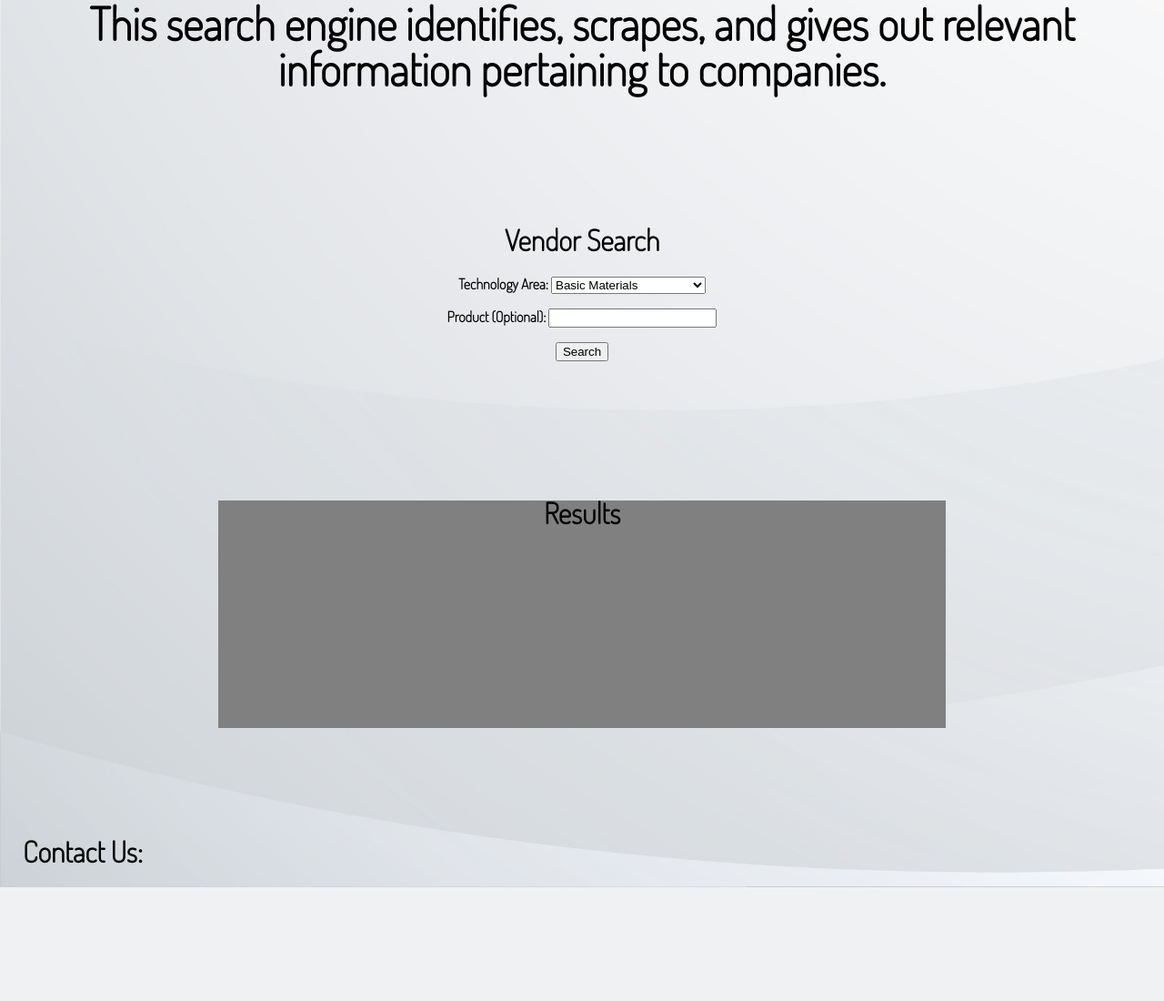
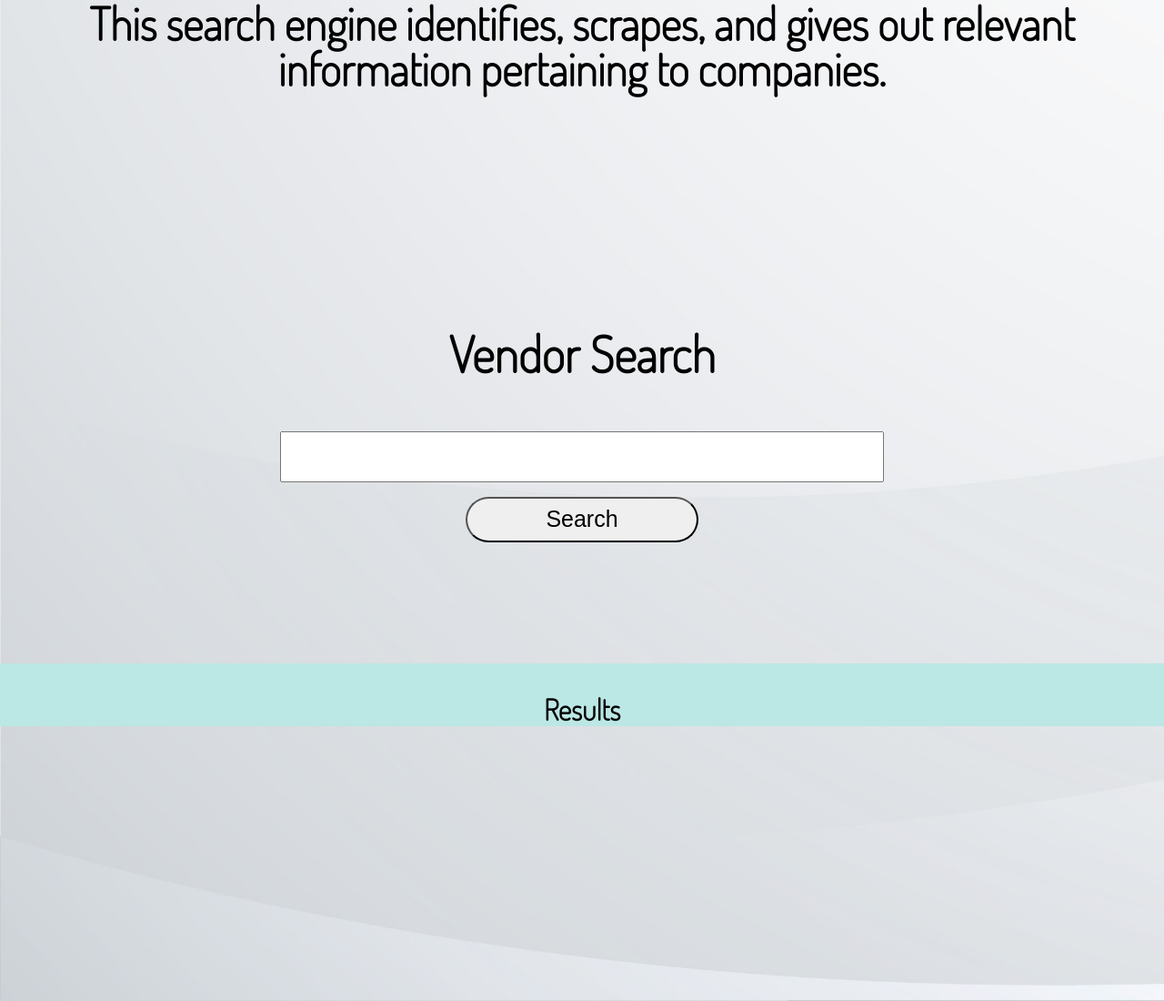
Before and after one commit to nhajela1/ng-hack-week, a Flask app: page / in a window 1280 px wide. Shown: the part 1271-2371 px from the top of the page at 91% size. Before the commit the page ends 2246 px from the top, so only its background shows below. Run offline with Flask 2, Linux system fonts and the light colour scheme; parts of the project's set-up code (start-up, migrations or seed data) failed here and were passed over.

Commit message:
Collaborative changes to HTML and CSS from 2-27

```diff
--- a/app.py
+++ b/app.py
@@ -3,7 +3,10 @@ import sqlite3
 import pandas as pd
 
 app = Flask(__name__)
-
+length = 5
+names = []
+descriptions = []
+sites = []
 
 
 def get_df():
@@ -12,8 +15,11 @@ def get_df():
     conn.close()
     final_string = ""
     for index, row in df.iterrows():
-        string_output = f"\n{row['name']}\n{'-' * 100}\n{row['description']}\n{'-' * 100}\n{row['site']}\n{'-' * 100}\n"
-        final_string += string_output
+        # string_output = f"\n{row['name']}\n{'-' * 100}\n{row['description']}\n{'-' * 100}\n{row['site']}\n{'-' * 100}\n"
+        names.append(row['name'])
+        descriptions.append(row['description'])
+        sites.append(row['site'])
+        # final_string += string_output
     return final_string
 
 dataframe = get_df()
@@ -24,12 +30,12 @@ def retrieve_ans():
         industry_name = request.form.get('area')
         product_name = request.form.get('product')
 
-        return render_template('index.html', product_name = dataframe)
+        return render_template('index.html', length = length, names = names, descriptions = descriptions, sites = sites, product_name = dataframe)
 
     else:
-        return render_template('index.html')
+        return render_template('index.html', length = 0, names = names, descriptions = descriptions, sites = sites)
 
 def home():
-    return  render_template('index.html')
+    return  render_template('index.html', length = 0, names = names, descriptions = descriptions, sites = sites)
 if __name__ == "__main__":
     app.run(debug=True)
--- a/static/styles/style.css
+++ b/static/styles/style.css
@@ -84,7 +84,7 @@ html, body {
 .container2 {
   padding-top: 25px;
   text-align: center;
-  height: 650px;
+  height: 750px;
 }
 
 .container2 p{
@@ -115,7 +115,12 @@ html, body {
 .container3 {
   padding-top: 100px;
   text-align: center;
-  height: 300px;
+  height: 400px;
+}
+
+.container3 h1 {
+  font-size: 55px;
+  font-weight: bold;
 }
 
 .output {
@@ -123,12 +128,11 @@ html, body {
 }
 
 .outputcontainer {
-  height: 250px;
-  width: 800px;
-  margin: auto;
+  height: auto;
+  width: 100%;
   text-align: center;
   align-items: center;
-  background-color: gray;
+  background-color: rgb(187, 231, 228);
 }
 
 .contacts {
@@ -139,3 +143,36 @@ html, body {
   width: 100%;
   margin-left: 25px;
 }
+
+.card {
+  /* Add shadows to create the "card" effect */
+  box-shadow: 0 4px 8px 0 rgba(0,0,0,0.2);
+  transition: 0.3s;
+}
+
+/* On mouse-over, add a deeper shadow */
+.card:hover {
+  box-shadow: 0 8px 16px 0 rgba(0,0,0,0.2);
+}
+
+/* Add some padding inside the card container */
+.results_container {
+  padding: 10px 16px;
+  margin-bottom: 5px;
+}
+
+input[type=text]{
+  padding-left: 10px;
+  padding-right: 10px;
+  font-size: 25px;
+  height: 50px;
+  width: 50%;
+}
+
+input[type=submit]{
+  color: black;
+  font-size: 25px;
+  height: 50px;
+  width: 20%;
+  border-radius: 25px;
+}
--- a/templates/index.html
+++ b/templates/index.html
@@ -46,24 +46,8 @@
       <div class="container3">
         <h1>Vendor Search</h1>
         <!--         REMOVED POST METHOD / ACTION TEMPORARILY -->
-        <form action="" method="post">
-          <label for="area">Technology Area:</label>
-          <select id="area" name="area">
-            <option value="Basic Materials">Basic Materials</option>
-            <option value="Communication Services">Communication Services</option>
-            <option value="Consumer Discretionary">Consumer Discretionary</option>
-            <option value="Consumer Staples">Consumer Staples</option>
-            <option value="Energy">Energy</option>
-            <option value="Financials">Financials</option>
-            <option value="Healthcare">Healthcare</option>
-            <option value="Industrials">Industrials</option>
-            <option value="Real Estate">Real Estate</option>
-            <option value="Technology">Technology</option>
-            <option value="Utilities">Utilities</option>
-          </select>
+        <form class="search_engine" method="post">
           <br>
-          <br>
-          <label for="product">Product (Optional):</label>
           <input type="text" id="product" name="product">
           <br>
           <br>
@@ -75,18 +59,26 @@
 
     <div class="output">
       <div class="outputcontainer">
+        <br>
         <h1>Results</h1>
-        {%block head%}
-        <p> {{industry_name}} </p>
-        <br>
-        <p> {{product_name}} </p>
-        {%endblock%}
+        {% block head %}
+          {% for i in range(length) %}
+            <div class="card">
+              <div class="results_container">
+                <h2>{{names[i]}}</h2>
+                <br>
+                <h4>{{descriptions[i]}}</h4>
+                <a href = "{{sites[i]}}">{{names[i]}}</a>
+              </div>
+            </div>
+          {% endfor %}
+        {% endblock %}
       </div>
     </div>
 
     <div class="contacts" id="contact">
       <div class="container4">
-        <h1> Contact Us:</h1>
+        <h1></h1>
       </div>
     </div>
 
```
